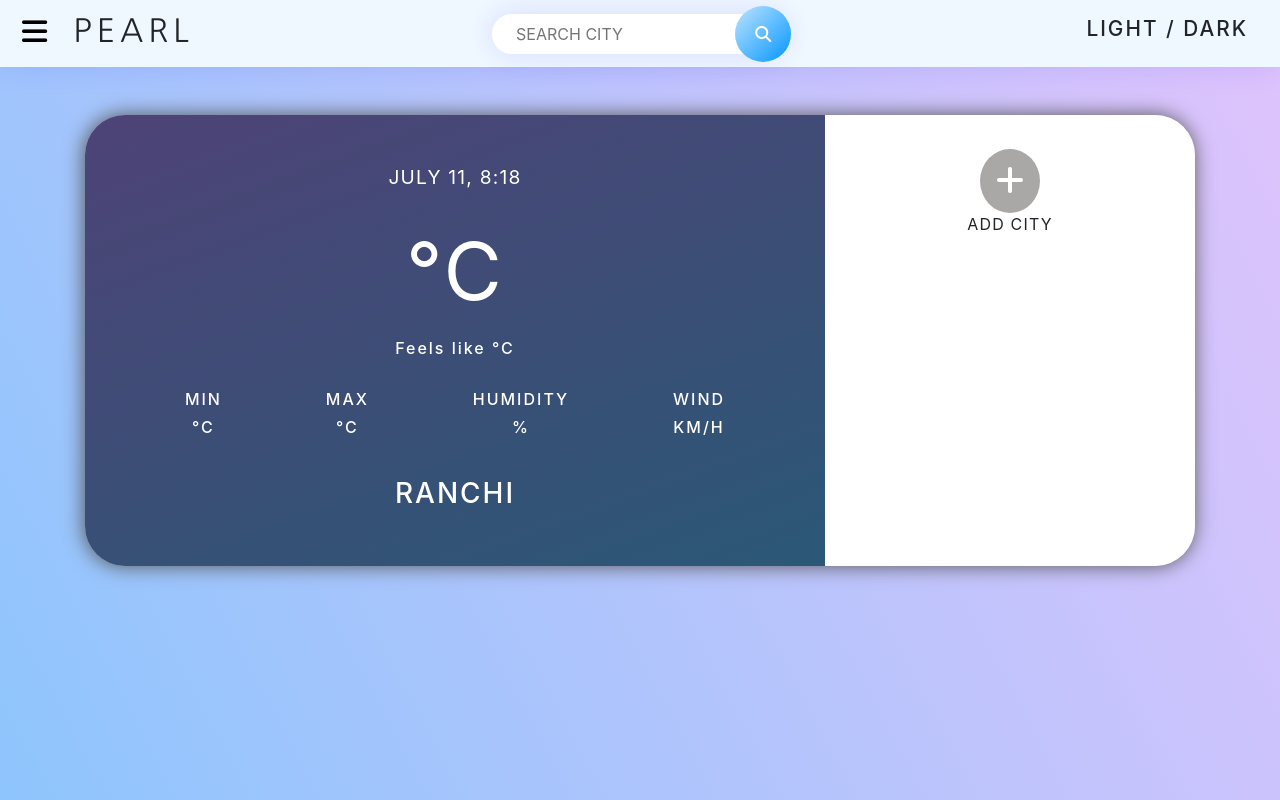
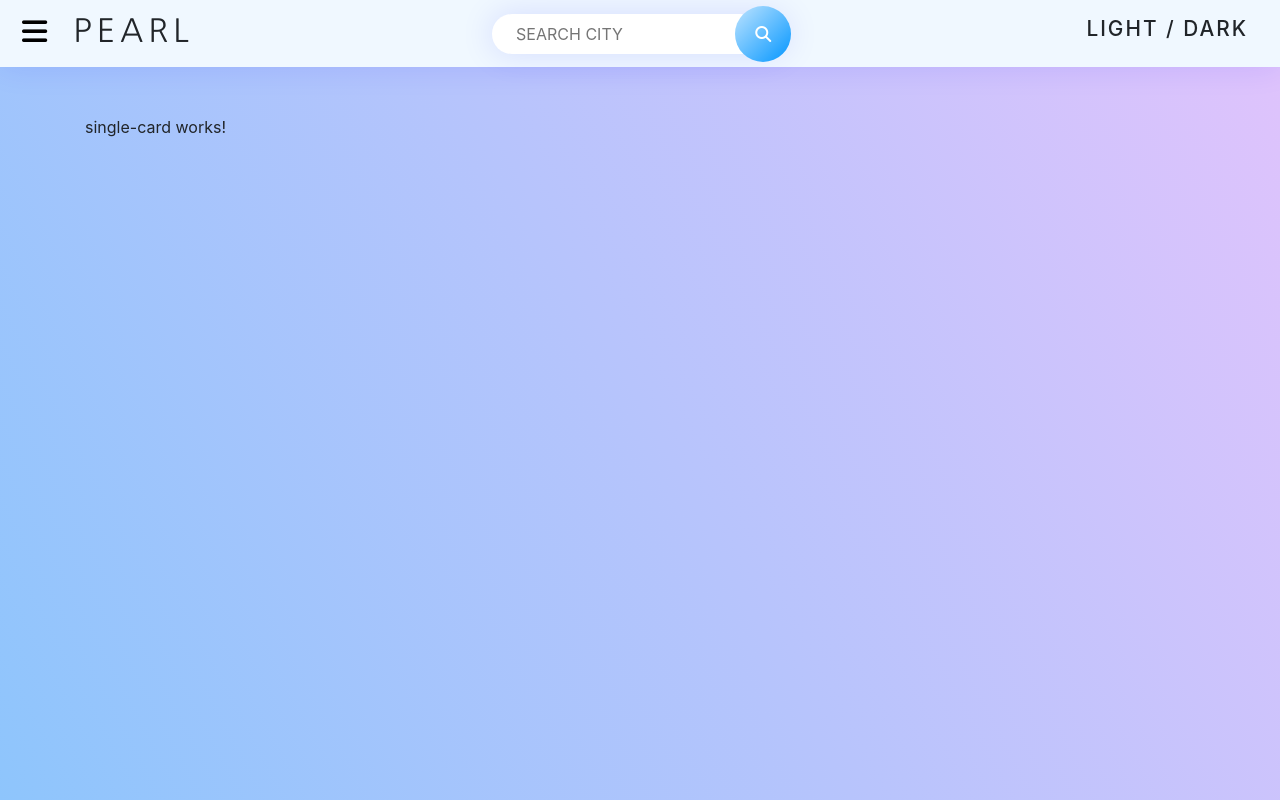
Before and after one commit to iamr-kumar/Angular-Pearl-Weather, an Angular app: page / in a window 1280 px wide. Built offline with nearby package versions, Linux system fonts and the light colour scheme; no server answers; some icons are missing.

Commit message:
Modified to work with cards

```diff
--- a/src/app/app.component.css
+++ b/src/app/app.component.css
@@ -7,8 +7,7 @@ button{
 
 .root-container{
     width: 100vw;
-    height: 100vh;
-    position: relative;
+    min-height: 100vh;
     background-color: #8EC5FC;
     background-image: linear-gradient(62deg, #8EC5FC 0%, #E0C3FC 100%);
 }
--- a/src/app/app.component.html
+++ b/src/app/app.component.html
@@ -23,7 +23,7 @@
     </header>
     <div class="container">
         <main class="main-container">
-            <app-home></app-home>
+            <router-outlet></router-outlet>
         </main>
 
     </div>
--- a/src/app/app.component.ts
+++ b/src/app/app.component.ts
@@ -12,10 +12,10 @@ export class AppComponent {
   @Output() cityChanged = new EventEmitter<string>();
   city: string;
 
-  constructor(private weatherService: WeatherService, private route:Router, private currentRoute: ActivatedRoute){}
+  constructor(private weatherService: WeatherService, private router:Router, private currentRoute: ActivatedRoute){}
 
   onGetCity(){
     this.city = this.cityName.nativeElement.value;
-    this.weatherService.onCityChange(this.city);
+    this.router.navigate(['details', this.city], {relativeTo: this.currentRoute});
   }
 }
```
Also changed, not shown: src/app/app.module.ts (+3 -4 lines).
